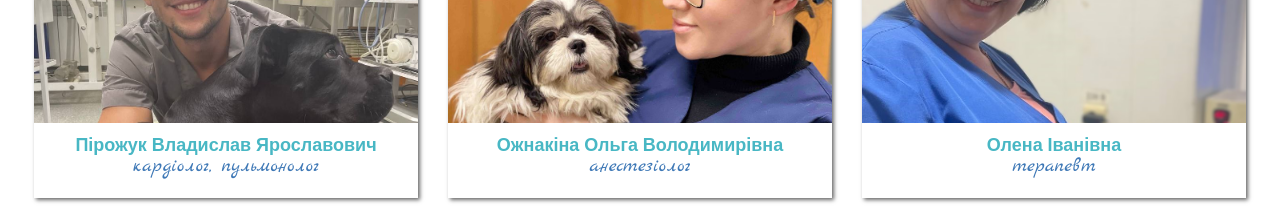
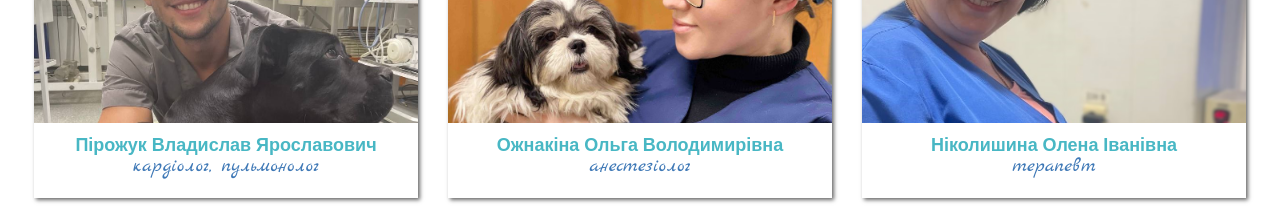
Before and after one commit to CodeElliX/veterinary-clinic, a Next.js app in the folder clinic/: page / in a window 1280 px wide. Shown: the part 4940-5163 px from the top of the page. Built offline with nearby package versions, Linux system fonts and the light colour scheme.

Commit message:
fix: change position active class to fixed

```diff
--- a/clinic/src/app/about-us/about-us.module.css
+++ b/clinic/src/app/about-us/about-us.module.css
@@ -1,5 +1,4 @@
 .wrap {
-    position: relative;
     color: rgb(30, 75, 80);
     background: linear-gradient(to right, white, rgba(130, 155, 182, 0.5), white, rgba(130, 155, 182, 0.5), white, white, rgba(130, 155, 182, 0.5), white);
 }
@@ -235,7 +234,7 @@
     }
 
     .about__imgs .active {
-        position: absolute;
+        position: fixed;
         object-fit: contain;
         top: 0;
         left: 0;
--- a/clinic/src/app/data/specialistsData.js
+++ b/clinic/src/app/data/specialistsData.js
@@ -4,7 +4,7 @@ export const specialists = [
     { name: 'Бойко Наталія Анатолієвна', status: 'лабораторна діагностика, терапія', speciality: 'терапія, дієтологія, дерматологія, акушерство, лабораторна діагностика', photo: '/nata.jpg' },
     { name: 'Пірожук Владислав Ярославович', status: 'кардіолог, пульмонолог', speciality: 'кардіологія, пульмонологія, ведення і реанімація важких пацієнтів', photo: '/hirurgiya.jpg' },
     { name: 'Ожнакіна Ольга Володимирівна', status: 'анестезіолог', speciality: 'анестезіологія, реанімація та інтенсивна терапія', photo: '/olga.jpg' },
-    { name: 'Олена Іванівна', status: 'терапевт', speciality: 'інтенсивна терапія', photo: '/e_i.jpg' },
+    { name: 'Ніколишина Олена Іванівна', status: 'терапевт', speciality: 'інтенсивна терапія', photo: '/e_i.jpg' },
 
 ]
 
```
